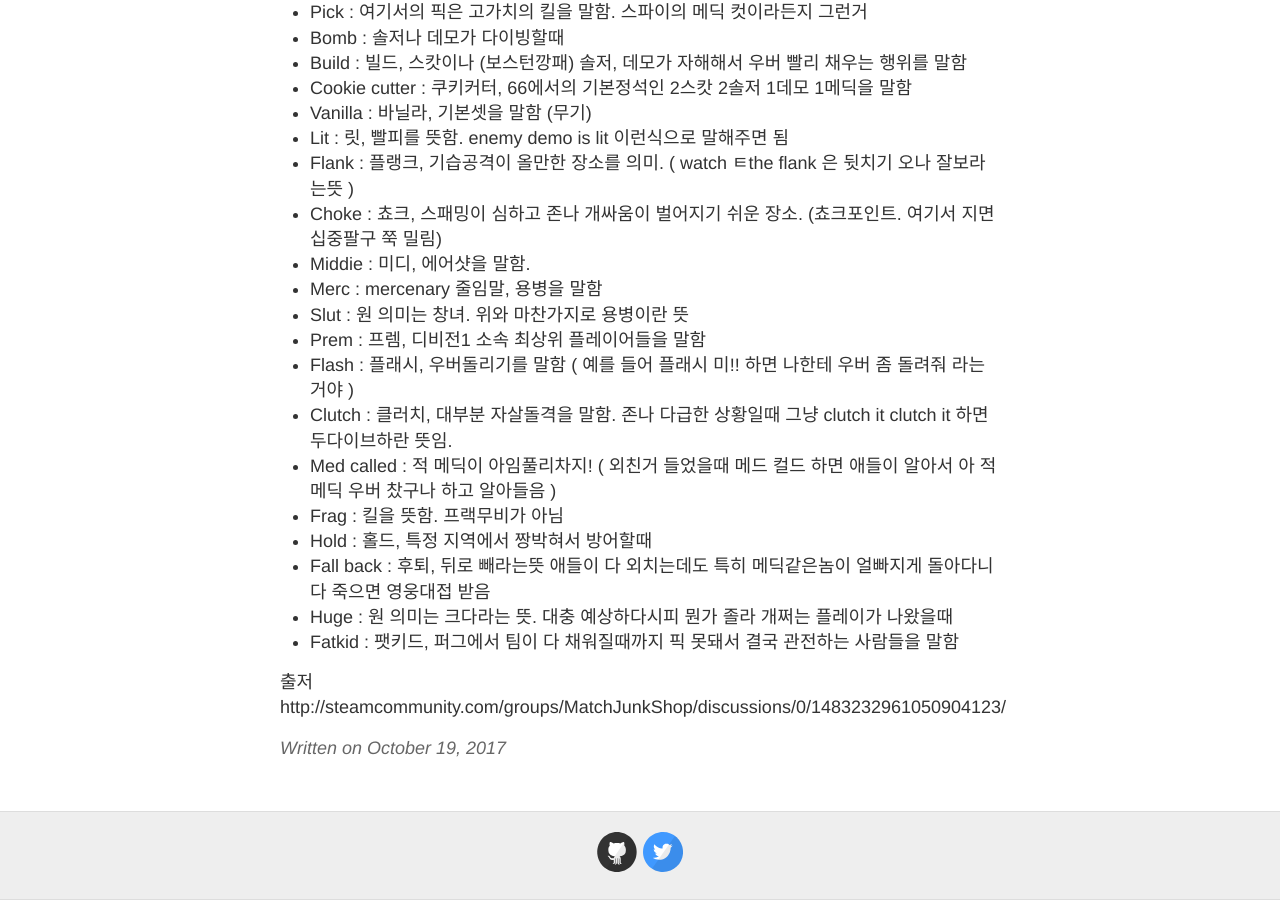
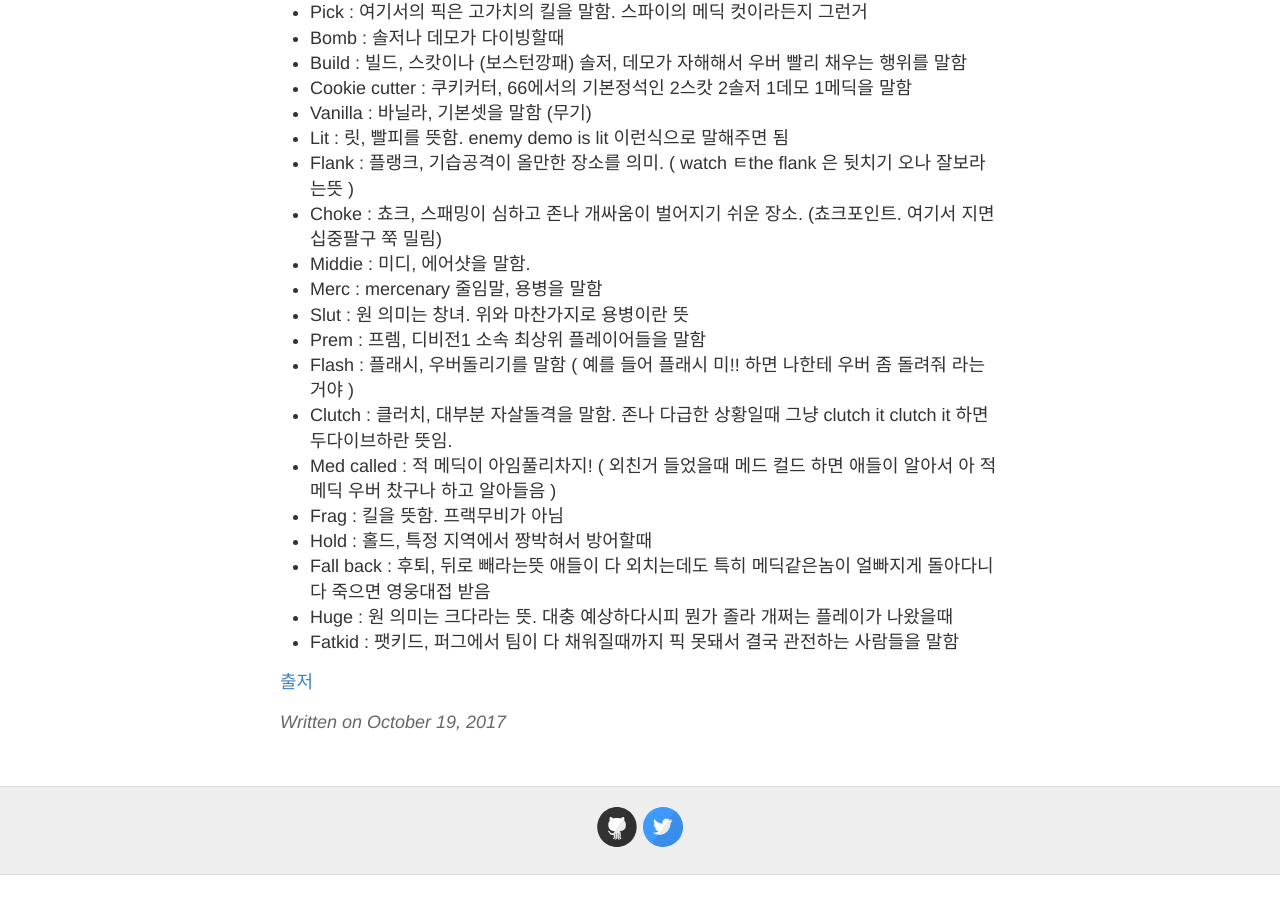
Before and after one commit to whooyet/whooyet.github.io, a Jekyll site: the page built from _posts/2017-10-19-highlander.md, in a window 1280 px wide and 900 px high, scrolled down 1085 px. Built offline with Jekyll 4.4.1, drawn with Linux system fonts in a browser that asks for light colours; after the commit the page ends 1960 px from its top, so only the background shows below that.

Commit message:
Update 2017-10-19-highlander.md

```diff
--- a/_posts/2017-10-19-highlander.md
+++ b/_posts/2017-10-19-highlander.md
@@ -61,4 +61,4 @@
 - Huge : 원 의미는 크다라는 뜻. 대충 예상하다시피 뭔가 졸라 개쩌는 플레이가 나왔을때
 - Fatkid : 팻키드, 퍼그에서 팀이 다 채워질때까지 픽 못돼서 결국 관전하는 사람들을 말함
 
-출저 http://steamcommunity.com/groups/MatchJunkShop/discussions/0/1483232961050904123/
+[출저](http://steamcommunity.com/groups/MatchJunkShop/discussions/0/1483232961050904123/)
```
